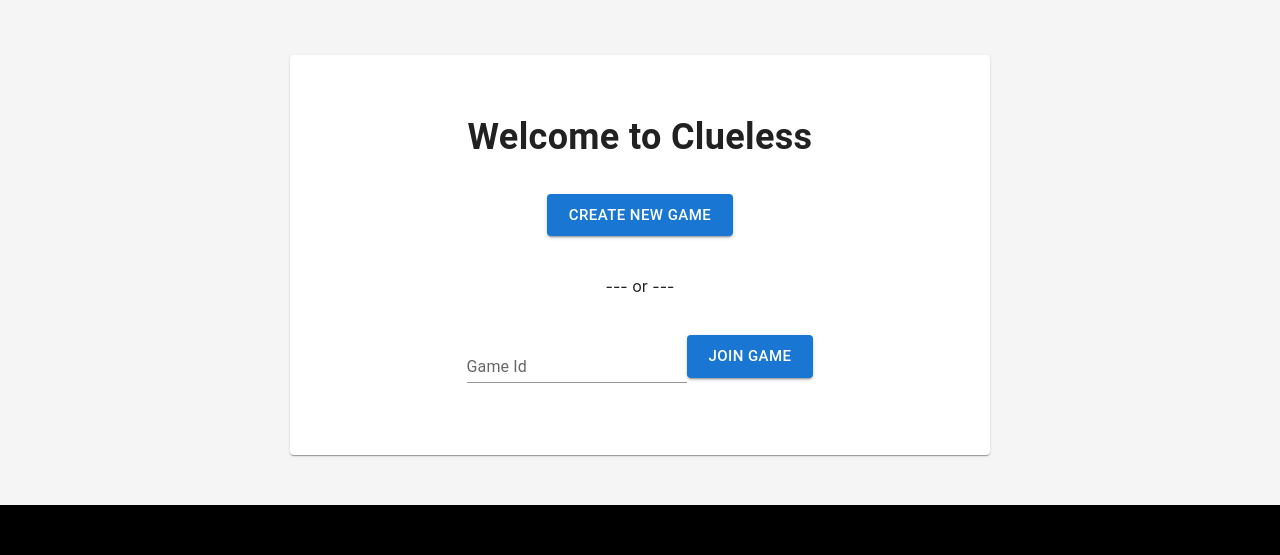
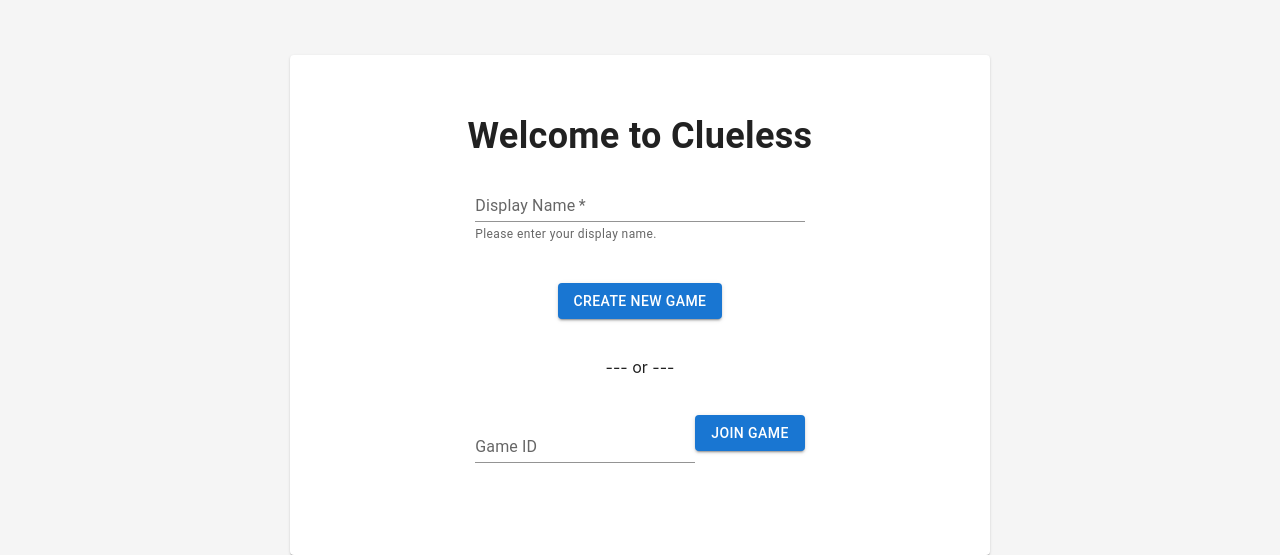
Before and after one commit to r2dliu/clueless, a Next.js app in the folder web/: page / in a window 1280 px wide. Shown: the part 295-850 px from the top of the page. Before the commit the page ends 800 px from the top, so only its background shows below. Built offline with nearby package versions, Linux system fonts and the light colour scheme.

Commit message:
merged main menu and menu

```diff
--- a/web/components/Canvas/Canvas.jsx
+++ b/web/components/Canvas/Canvas.jsx
@@ -2,18 +2,21 @@ import React, { useState, useCallback, useEffect, useRef } from "react";
 import Board from "./Board";
 
 import styles from "./Canvas.module.scss";
-import Menu from "./Menu/Menu";
+import MainMenu from "./MainMenu";
 
 function Canvas() {
   const textFieldRef = useRef();
   const websocket = useRef(null);
   const [gameId, setGameId] = useState("");
+  const [clientId, setClientId] = useState("");
   const [error, setError] = useState("");
 
   return (
     <div className={styles.Canvas}>
       <div className={styles.box}>
-        {!gameId && <Menu setGameId={setGameId} />}
+        {!gameId && (
+          <MainMenu setGameId={setGameId} setClientId={setClientId} />
+        )}
         {gameId && <Board gameId={gameId} />}
       </div>
       {/* todo: Treat the game board as a seperate view and move the sidebar to the game board
--- a/web/components/Canvas/MainMenu/MainMenu.jsx
+++ b/web/components/Canvas/MainMenu/MainMenu.jsx
@@ -1,13 +1,22 @@
-import React, { useState, useCallback, useEffect, useRef } from "react";
-import { v4 as uuidv4 } from "uuid";
-import { Button, TextField } from "@mui/material";
+import React, { useState, useRef } from "react";
+import TextField from "@mui/material/TextField";
 import styles from "./MainMenu.module.scss";
 
-function MainMenu({ setGameId }) {
+import {
+  Button,
+  Card,
+  CardContent,
+  Container,
+  Typography,
+} from "@mui/material";
+
+function MainMenu({ setGameId, setClientId }) {
   const textFieldRef = useRef();
   const [newGameError, setNewGameError] = useState("");
+  const [clientIdInput, setClientIdInput] = useState(null);
 
   const createNewGame = async () => {
+    console.log("hello " + clientIdInput);
     console.log("creating new game");
     const response = await fetch("/new_game");
     if (!response.ok) {
@@ -16,6 +25,7 @@ function MainMenu({ setGameId }) {
       const gameId = await response.json();
       console.log(gameId);
       setGameId(gameId);
+      setClientId(displayName);
     }
   };
 
@@ -25,35 +35,35 @@ function MainMenu({ setGameId }) {
   };
 
   return (
-    <div className={styles.MainMenu}>
-      <div className={styles.buttons}>
-        <div className={styles.newGame}>
+    <Card className={styles.Menu}>
+      <CardContent>
+        <Typography className={styles.menuTitle}>
+          Welcome to Clueless
+        </Typography>
+        <Container className={styles.userId}>
+          <TextField
+            onChange={(e) => setClientIdInput(e.target.value)}
+            label="Display Name"
+            variant="standard"
+            helperText="Please enter your display name."
+            fullWidth
+            required
+          />
+        </Container>
+        <Container className={styles.createGame}>
           <Button variant="contained" onClick={createNewGame}>
             Create New Game
           </Button>
           {/* todo show error if unable to create new game */}
-        </div>
+        </Container>
         <div> --- or --- </div>
-        <div className={styles.joinGame}>
-          <div>
-            <TextField
-              className={styles.textField}
-              id="outlined-basic"
-              label="Game ID"
-              variant="outlined"
-              inputRef={textFieldRef}
-              onSubmit={joinGame}
-            />
-          </div>
-          <div>
-            <Button variant="contained" onClick={joinGame}>
-              Join
-            </Button>
-          </div>
+        <Container className={styles.joinGame}>
+          <TextField id="standard-basic" label="Game ID" variant="standard" />
+          <Button variant="contained">Join Game</Button>
           {/* todo show error if unable to join */}
-        </div>
-      </div>
-    </div>
+        </Container>
+      </CardContent>
+    </Card>
   );
 }
 
--- a/web/components/Canvas/MainMenu/MainMenu.module.scss
+++ b/web/components/Canvas/MainMenu/MainMenu.module.scss
@@ -1,28 +1,27 @@
-.MainMenu {
+.Menu {
   display: flex;
   justify-content: center;
-  align-items: center;
-  height: 100%;
+  margin-top: 50%;
+  min-width: 700px;
+  min-height: 500px;
 
-  .buttons {
-    display: flex;
-    flex-direction: column;
-    justify-content: center;
-    align-items: center;
+  .lineBreak {
+    width: 90%;
+  }
 
-    .newGame {
-      margin-bottom: 20px;
-    }
+  .menuTitle {
+    margin-top: 10%;
+    margin-bottom: 3%;
+    font-size: 36px;
+    font-weight: bold;
+  }
 
-    .joinGame {
-      margin-top: 20px;
-      display: flex;
-      justify-content: center;
-      align-items: center;
+  .createGame {
+    margin-top: 10%;
+    margin-bottom: 10%;
+  }
 
-      .textField {
-        padding-right: 20px;
-      }
-    }
+  .joinGame {
+    margin-top: 10%;
   }
 }
--- a/web/components/Canvas/Menu/Menu.jsx
+++ /dev/null
@@ -1,59 +0,0 @@
-import React, { useState, useRef } from "react";
-import TextField from "@mui/material/TextField";
-import styles from "./Menu.module.scss";
-
-import {
-  Button,
-  Card,
-  CardContent,
-  Container,
-  Typography,
-} from "@mui/material";
-
-function Menu({ setGameId }) {
-  const textFieldRef = useRef();
-  const [newGameError, setNewGameError] = useState("");
-
-  const createNewGame = async () => {
-    console.log("creating new game");
-    const response = await fetch("/new_game");
-    if (!response.ok) {
-      setNewGameError(response.statusText);
-    } else {
-      const gameId = await response.json();
-      console.log(gameId);
-      setGameId(gameId);
-    }
-  };
-
-  const joinGame = () => {
-    // todo connect client
-    console.log(`todo join game ${textFieldRef.current.value}`);
-  };
-
-  return (
-    <Card className={styles.Menu}>
-      <CardContent>
-        <Typography className={styles.menuTitle}>
-          Welcome to Clueless
-        </Typography>
-        <Container className={styles.createGame}>
-          <Button variant="contained" size="large" onClick={createNewGame}>
-            Create New Game
-          </Button>
-          {/* todo show error if unable to create new game */}
-        </Container>
-        <div> --- or --- </div>
-        <Container className={styles.joinsGame}>
-          <TextField id="standard-basic" label="Game Id" variant="standard" />
-          <Button variant="contained" size="large">
-            Join Game
-          </Button>
-          {/* todo show error if unable to join */}
-        </Container>
-      </CardContent>
-    </Card>
-  );
-}
-
-export default Menu;
--- a/web/components/Canvas/Menu/Menu.module.scss
+++ /dev/null
@@ -1,26 +0,0 @@
-.Menu {
-  display: flex;
-  justify-content: center;
-  margin-top: 50%;
-  min-width: 700px;
-  min-height: 400px;
-
-  .lineBreak {
-    width: 90%;
-  }
-
-  .menuTitle {
-    margin-top: 10%;
-    font-size: 36px;
-    font-weight: bold;
-  }
-
-  .createGame {
-    margin-top: 7.5%;
-    margin-bottom: 10%;
-  }
-
-  .joinsGame {
-    margin-top: 10%;
-  }
-}
```
